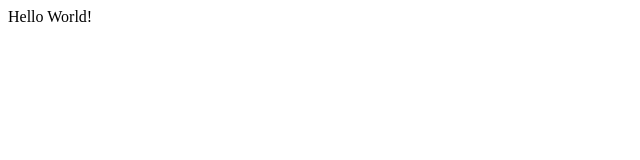
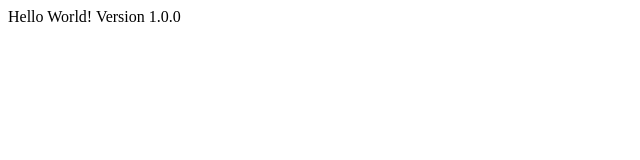
Before and after one commit to sushilgiet/sapient, a plain HTML site: page index.htm in a window 1280 px wide. Shown: the full height of the page, 0-640 px from the left. Drawn offline with Linux system fonts and the light colour scheme.

Commit message:
Update index.htm

```diff
--- a/index.htm
+++ b/index.htm
@@ -1,4 +1,4 @@
 <head></head>
 <body>
-<p>Hello World!</p>
+<p>Hello World! Version 1.0.0</p>
 </body>
```
